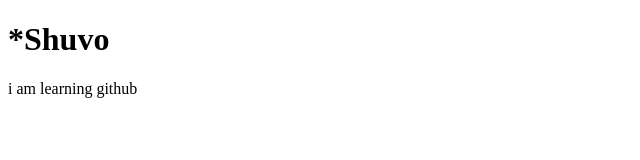
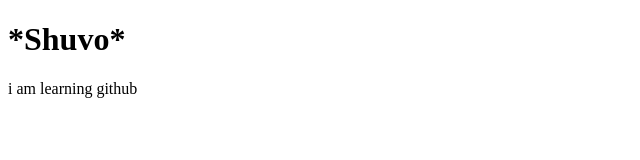
Before and after one commit to shuvo-036/delta-demo, a plain HTML site: page index.html in a window 1280 px wide. Shown: the full height of the page, 0-640 px from the left. Drawn offline with Linux system fonts and the light colour scheme.

Commit message:
Update index.html

```diff
--- a/index.html
+++ b/index.html
@@ -6,7 +6,7 @@
     <title>Shuvo_036</title>
 </head>
 <body>
-    <h1>*Shuvo</h1>
+    <h1>*Shuvo*</h1>
     <P>i am learning github</P>
 </body>
 </html>
```
